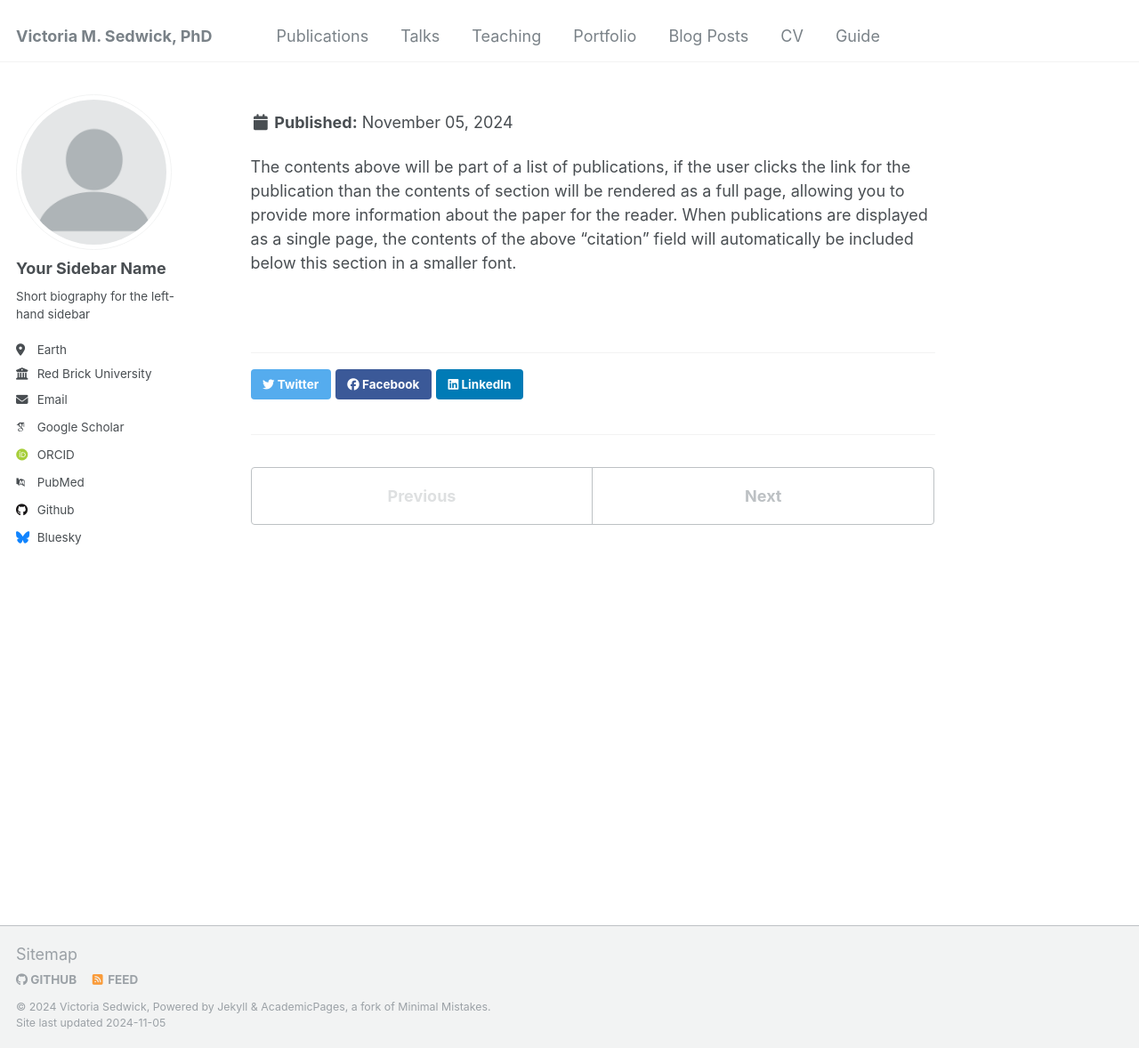
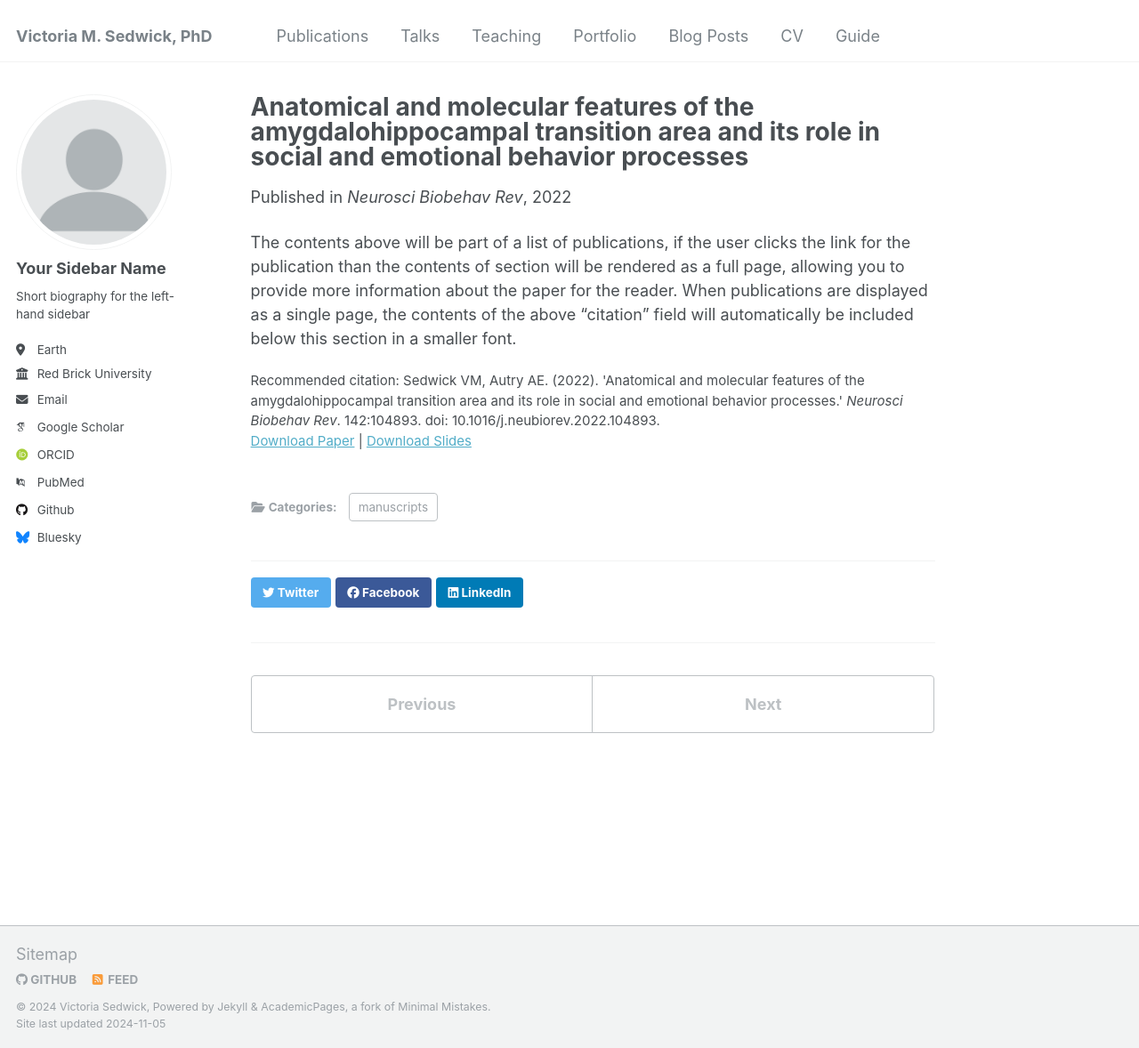
Before and after one commit to vsedwick/vsedwick.github.io, a Jekyll site: the page built from _publications/2009-10-01-paper-title-number-1.md, in a window 1280 px wide and 1178 px high. Shown: the whole window at 89% size. Built offline with Jekyll 4.4.1, drawn with Linux system fonts in a browser that asks for light colours; some web fonts are replaced.

Commit message:
Update 2009-10-01-paper-title-number-1.md

```diff
--- a/_publications/2009-10-01-paper-title-number-1.md
+++ b/_publications/2009-10-01-paper-title-number-1.md
@@ -1,13 +1,15 @@
 ---
 title: "Anatomical and molecular features of the amygdalohippocampal transition area and its role in social and emotional behavior processes"
-collection: publications
-category: manuscripts
-permalink: /publication/2022-11-01-amygdalohippocampal-transition
-excerpt: 'This review discusses the anatomical and molecular features of the amygdalohippocampal transition area and its role in social and emotional behavior.'
-date: 2022-11-01
-venue: 'Neurosci Biobehav Rev'
-paperurl: ['http://academicpages.github.io/files/paper1.pdf'](https://pubmed.ncbi.nlm.nih.gov/36179917/)
-citation: 'Sedwick VM, Autry AE. (2022). &quot;Anatomical and molecular features of the amygdalohippocampal transition area and its role in social and emotional behavior processes.&quot; <i>Neurosci Biobehav Rev</i>. 142:104893. doi: 10.1016/j.neubiorev.2022.104893.'
+collection: "publications"
+category: "manuscripts"
+permalink: "/publication/2022-11-01-amygdalohippocampal-transition"
+excerpt: "This review discusses the anatomical and molecular features of the amygdalohippocampal transition area and its role in social and emotional behavior."
+date: "2022-11-01"
+venue: "Neurosci Biobehav Rev"
+slidesurl: "http://academicpages.github.io/files/slides1.pdf" # Add the actual slides link if available
+paperurl: "http://academicpages.github.io/files/paper1.pdf" # Add the actual paper link if available
+citation: "Sedwick VM, Autry AE. (2022). 'Anatomical and molecular features of the amygdalohippocampal transition area and its role in social and emotional behavior processes.' <i>Neurosci Biobehav Rev</i>. 142:104893. doi: 10.1016/j.neubiorev.2022.104893."
+
 ---
 
 The contents above will be part of a list of publications, if the user clicks the link for the publication than the contents of section will be rendered as a full page, allowing you to provide more information about the paper for the reader. When publications are displayed as a single page, the contents of the above "citation" field will automatically be included below this section in a smaller font.
```
